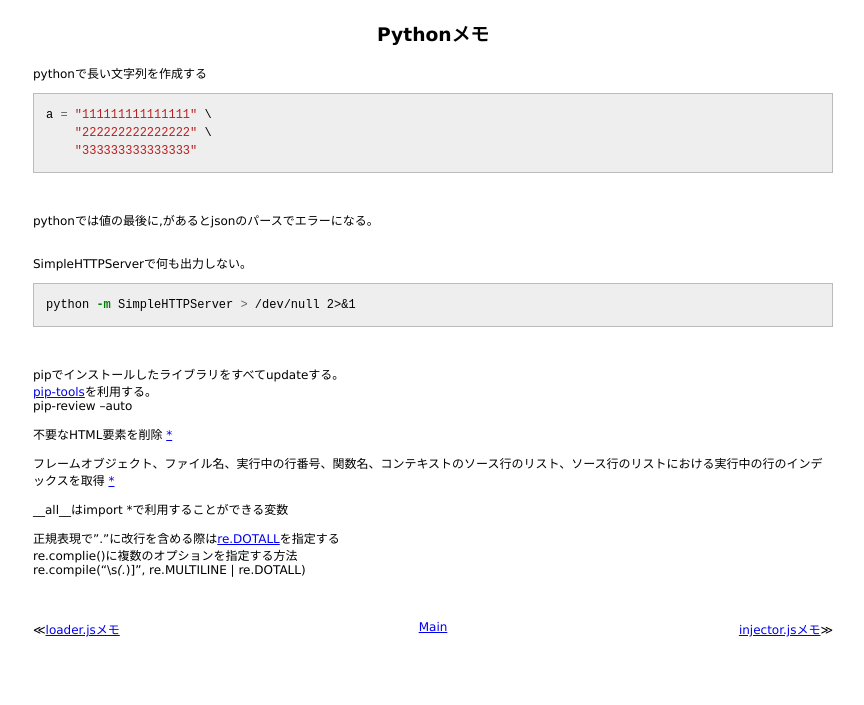
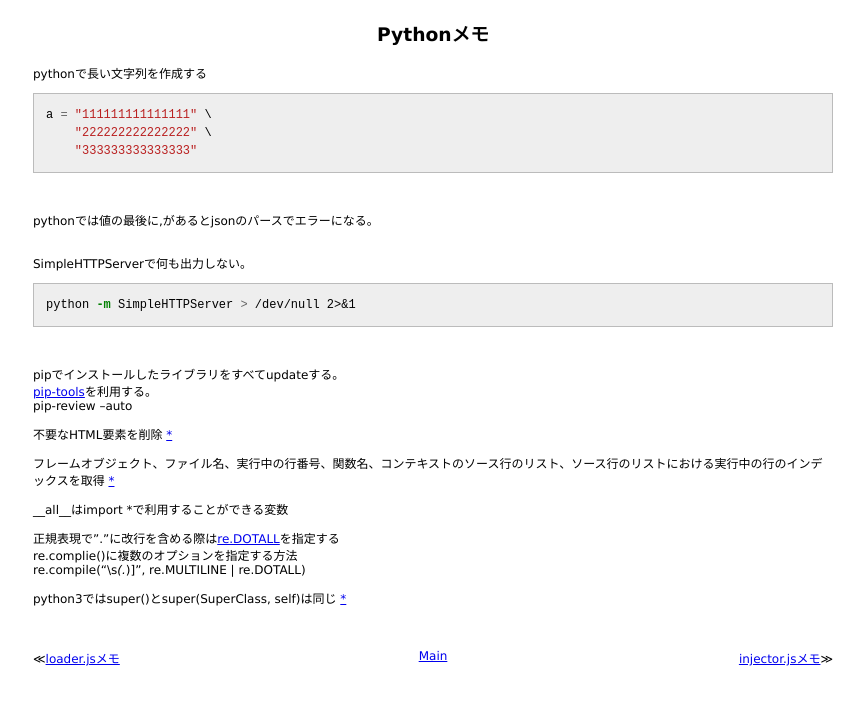
Before and after one commit to 38elements/38elements.github.com, a Jekyll site: the page built from _posts/2014-7-2-python.md, in a window 1280 px wide. Shown: the top 705 px of the page, without its empty margins (207-1071 px from the left). Built offline with Jekyll 4.4.1, drawn with Linux system fonts in a browser that asks for light colours; Markdown is read by kramdown in place of the engine named in the settings.

Commit message:
Update 2014-7-2-python.md

```diff
--- a/_posts/2014-7-2-python.md
+++ b/_posts/2014-7-2-python.md
@@ -34,3 +34,5 @@ pip-review --auto
 正規表現で"."に改行を含める際は[re.DOTALL](http://docs.python.jp/2/library/re.html#re.DOTALL)を指定する
 re.complie()に複数のオプションを指定する方法
 re.compile("\s*(.*)\]", re.MULTILINE | re.DOTALL)
+
+python3ではsuper()とsuper(SuperClass, self)は同じ [*](https://docs.python.org/3.4/library/functions.html#super)
```
